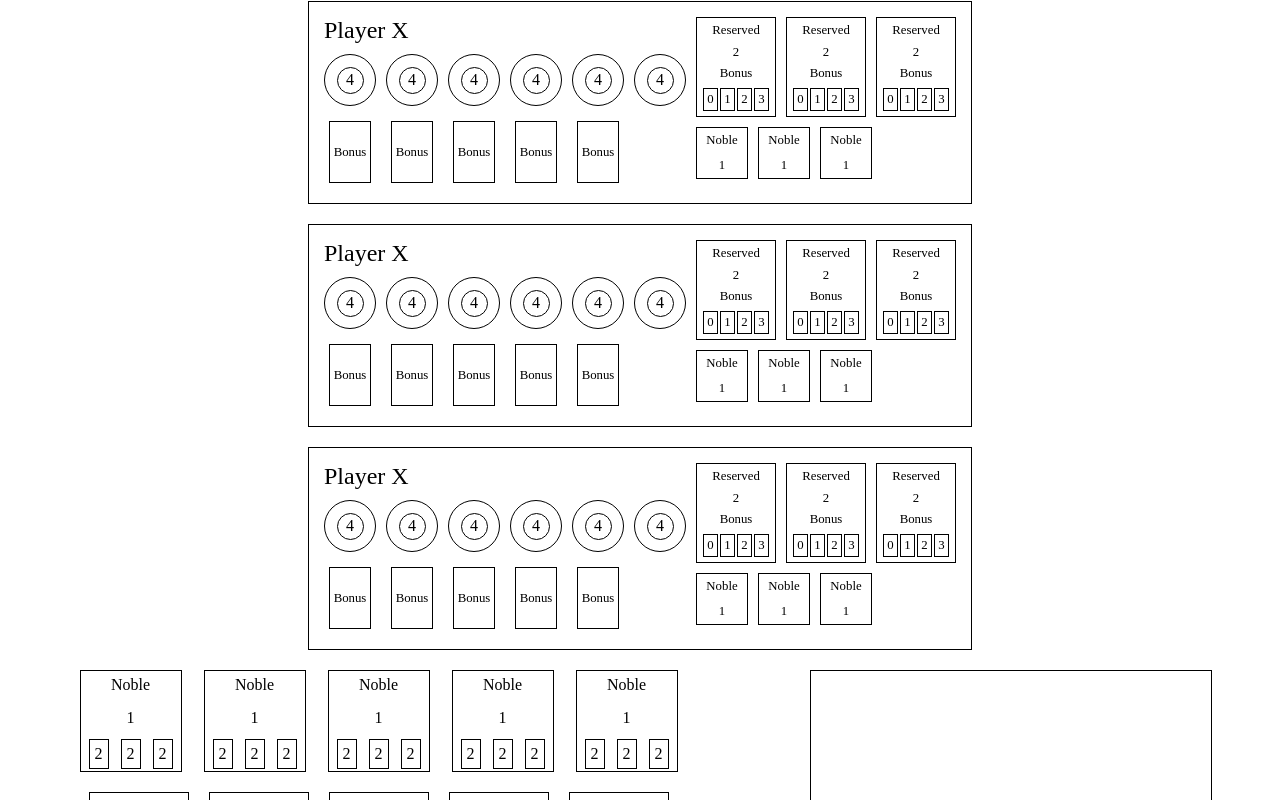
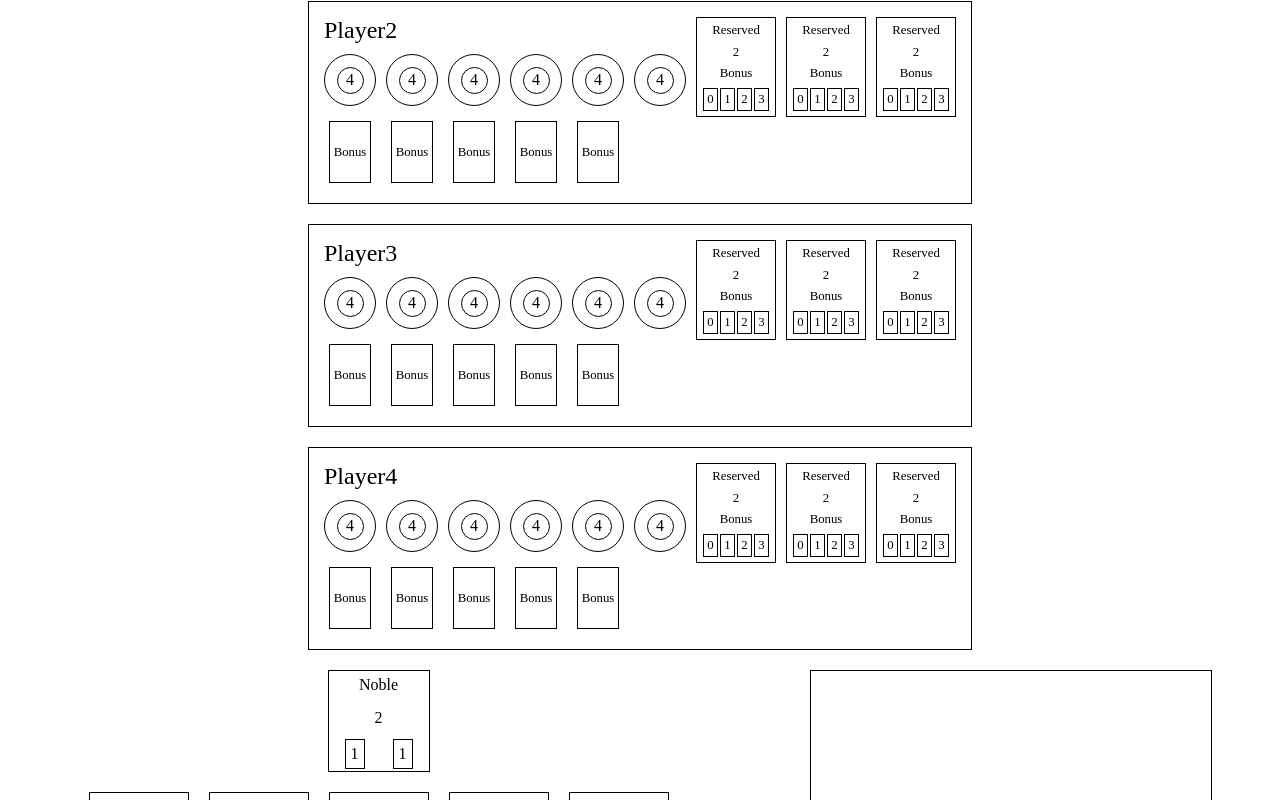
Before and after one commit to RathaR/board-games-map, a React app: page / in a window 1280 px wide. Shown: the part 240-1040 px from the top of the page. Built offline with nearby package versions, Linux system fonts and the light colour scheme.

Commit message:
used players information from state

```diff
--- a/client/App.jsx
+++ b/client/App.jsx
@@ -2,6 +2,7 @@ import React, { Component } from 'react';
 import './styles.scss'
 
 import Game from './scense/Game'
+import {COLORS} from "./constants/common";
 
 class App extends Component {
   state = {
@@ -22,9 +23,54 @@ class App extends Component {
         gold: 1,
       },
       cards: [],
+    }, {
+      id: 'Player2',
+      nobles: [],
+      reserve: [],
+      tokens: {
+        blue: 2,
+        black: 0,
+        green: 3,
+        red: 0,
+        white: 2,
+        gold: 1,
+      },
+      cards: [],
+    }, {
+      id: 'Player3',
+      nobles: [],
+      reserve: [],
+      tokens: {
+        blue: 2,
+        black: 0,
+        green: 3,
+        red: 0,
+        white: 2,
+        gold: 1,
+      },
+      cards: [],
+    }, {
+      id: 'Player4',
+      nobles: [],
+      reserve: [],
+      tokens: {
+        blue: 2,
+        black: 0,
+        green: 3,
+        red: 0,
+        white: 2,
+        gold: 1,
+      },
+      cards: [],
     }],
     board: {
-      nobles: [],
+      nobles: [{
+        bonuses: {
+          [COLORS.RED]: 1,
+          [COLORS.GREEN]: 1
+        },
+        prestige: 2
+      }],
       tokens: {
         blue: 4,
         black: 4,
@@ -53,7 +99,7 @@ class App extends Component {
 
   render() {
     return (<div className='app'>
-      <Game />
+      <Game game={this.state} />
     </div>);
   }
 }
--- /dev/null
+++ b/client/constants/common.js
@@ -0,0 +1,8 @@
+export const COLORS = {
+  RED: 'red',
+  GREEN: 'green',
+  GOLD: 'gold',
+  BLACK: 'black',
+  WHITE: 'white',
+  BLUE: 'blue',
+};
--- a/client/scense/Game/components/Board/index.jsx
+++ b/client/scense/Game/components/Board/index.jsx
@@ -32,12 +32,13 @@ class Board extends Component {
   }
 
   renderNobles() {
+    const {board: {nobles}} = this.props;
     return (
       <div className={`${BLOCK}__nobles`}>
-        {[1,2,3,4,5].map(
-          (card, index) => (
+        {nobles.map(
+          (noble, index) => (
             <div key={index} className={`${BLOCK}__noble-container`}>
-              <Noble />
+              <Noble noble={noble} />
             </div>))}
       </div>);
   }
@@ -67,6 +68,7 @@ class Board extends Component {
 
 Board.propTypes = {
   className: PropTypes.string,
+  board: PropTypes.object,
 };
 
 export default Board;
--- a/client/scense/Game/components/Noble/index.jsx
+++ b/client/scense/Game/components/Noble/index.jsx
@@ -9,26 +9,28 @@ class Noble extends Component {
   };
 
   render() {
-    const {type} = this.props;
+    const {type, noble} = this.props;
+    const {bonuses, prestige} = noble;
     const blockClasses = classNames(`${BLOCK}`, {[`${BLOCK}--reserved`]: type === 'Reserved'});
     const statsClasses = classNames(`${BLOCK}__stats`, {[`${BLOCK}__stats--reserved`]: type === 'Reserved'});
-
+  debugger;
     return (<div className={blockClasses}>
       <div className={`${BLOCK}__title`}>
         Noble
       </div>
       <div className={`${BLOCK}__prestige`}>
-        1
+        {prestige}
       </div>
       <div className={statsClasses}>
-        {[1,2,3].map((elem, index) => <div key={index} className={`${BLOCK}__bonus`}>2</div>)}
+        {Object.keys(bonuses).map((color, index) => <div key={index} className={`${BLOCK}__bonus`}>{bonuses[color]}</div>)}
       </div>
     </div>);
   }
 }
 
 Noble.propTypes = {
-  className: PropTypes.string
+  className: PropTypes.string,
+  noble: PropTypes.object,
 };
 
 export default Noble;
--- a/client/scense/Game/components/PlayerInformation/index.jsx
+++ b/client/scense/Game/components/PlayerInformation/index.jsx
@@ -1,4 +1,5 @@
 import React, {Component} from 'react';
+import PropTypes from 'prop-types';
 import './styles.scss';
 import Token from '../Token';
 import Bonus from './components/Bonus';
@@ -44,23 +45,27 @@ class PlayerInformation extends Component {
   }
 
   renderNobles() {
+    const {playerInformation: {nobles}} = this.props;
     return (
       <div className={`${BLOCK}__nobles`}>
-        {[1,2,3].map(
-          (elem, index) =>
+        {nobles.map(
+          (noble, index) =>
             <div key={index} className={`${BLOCK}__noble-container`}>
-              <Noble type='Reserved'/>
+              <Noble noble={noble} />
             </div>)}
       </div>)
   }
 
   renderPlayerName() {
+    const {playerInformation: {id}} = this.props;
+
     return (<div className={`${BLOCK}__title`}>
-      Player X
+      {id}
     </div>)
   }
 
   render() {
+    debugger;
     return (<div className={`${BLOCK}`}>
       <div>
         {this.renderPlayerName()}
@@ -75,6 +80,8 @@ class PlayerInformation extends Component {
   }
 }
 
-PlayerInformation.propTypes = {};
+PlayerInformation.propTypes = {
+  playerInformation: PropTypes.object,
+};
 
 export default PlayerInformation;
--- a/client/scense/Game/index.jsx
+++ b/client/scense/Game/index.jsx
@@ -1,5 +1,6 @@
 import React, { Component } from 'react';
 import './styles.scss'
+import PropTypes from 'prop-types';
 import Board from './components/Board';
 import Chat from './components/Chat'
 import PlayerInformation from "./components/PlayerInformation";
@@ -11,19 +12,22 @@ class Game extends Component {
   };
 
   render() {
+    const {board, players}  = this.props.game;
     return (<div className={BLOCK}>
       <div className={`${BLOCK}__players-information`}>
-        {[1,2,3,4].map((card, index) =>
+        {players.map((playerInformation, index) =>
           <div key={index} className={`${BLOCK}__player-information-container`}>
-            <PlayerInformation />
+            <PlayerInformation playerInformation={playerInformation} />
           </div>)}
       </div>
-      <Board className={`${BLOCK}__board`} />
+      <Board className={`${BLOCK}__board`} board={board} />
       <Chat className={`${BLOCK}__chat`} />
     </div>);
   }
 }
 
-Game.propTypes = {};
+Game.propTypes = {
+  game: PropTypes.object,
+};
 
 export default Game;
```
